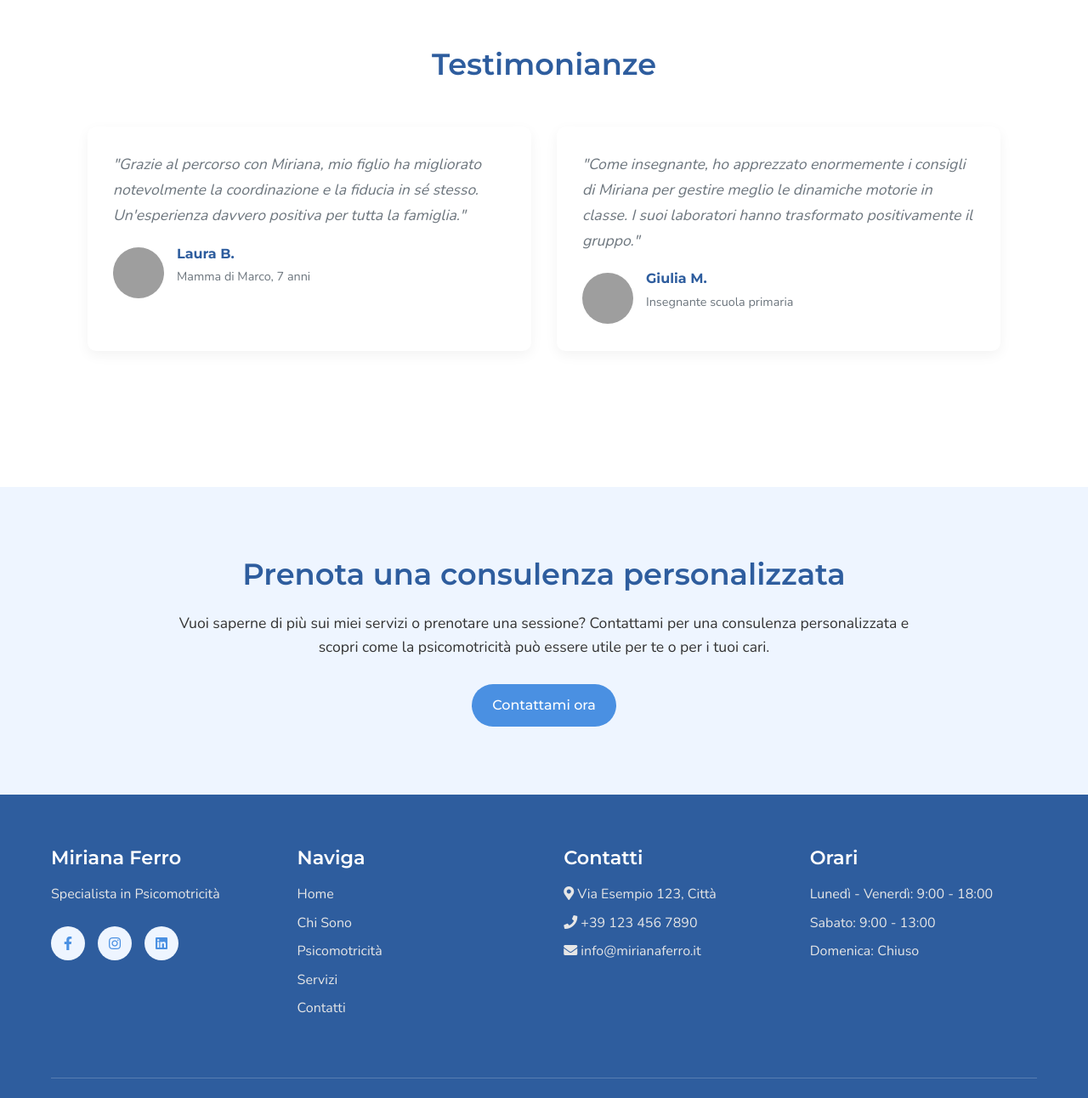
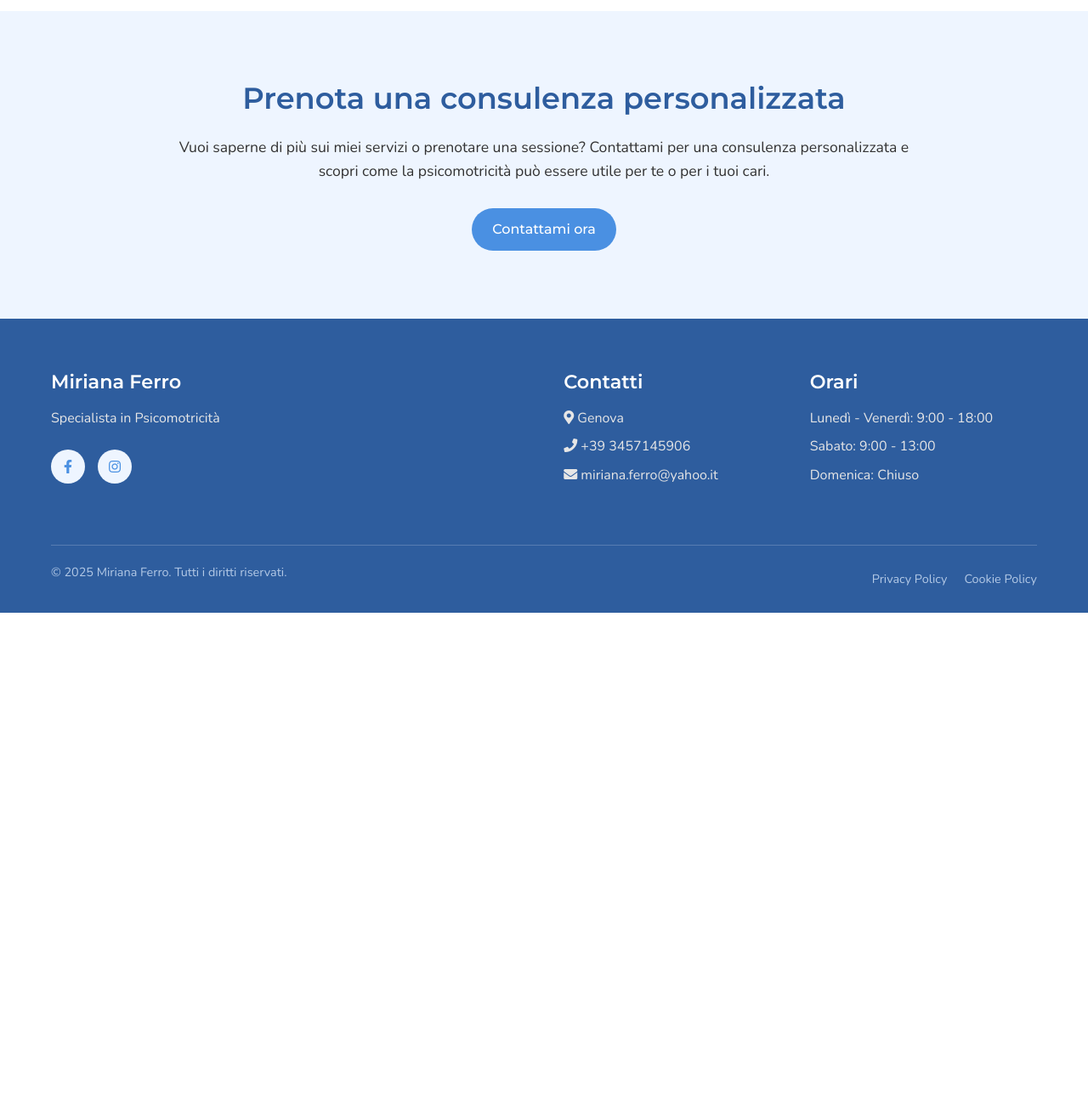
Before and after one commit to aikan86/MirianaPsicomotricita, a React (Create React App) app: page / in a window 1280 px wide. Shown: the part 2471-3763 px from the top of the page at 85% size. After the commit the page ends 3192 px from the top, so only its background shows below. Built offline with nearby package versions, Linux system fonts and the light colour scheme; grey boxes are pictures that could not be loaded.

Commit message:
modifiche sito

```diff
--- a/src/components/Footer.js
+++ b/src/components/Footer.js
@@ -15,29 +15,18 @@ function Footer() {
                 <a href="https://facebook.com/" target="_blank" rel="noopener noreferrer" className="social-icon-link" aria-label="Facebook">
                   <i className="fab fa-facebook-f"></i>
                 </a>
-                <a href="https://instagram.com/" target="_blank" rel="noopener noreferrer" className="social-icon-link" aria-label="Instagram">
+                <a href="https://www.instagram.com/aleli_psicomotricita_genova?igsh=cWJtd2FzMzA2b244" target="_blank" rel="noopener noreferrer" className="social-icon-link" aria-label="Instagram">
                   <i className="fab fa-instagram"></i>
                 </a>
-                <a href="https://linkedin.com/" target="_blank" rel="noopener noreferrer" className="social-icon-link" aria-label="LinkedIn">
-                  <i className="fab fa-linkedin"></i>
-                </a>
               </div>
-            </div>
-            <div className="footer-link-items">
-              <h2>Naviga</h2>
-              <Link to="/">Home</Link>
-              <Link to="/chi-sono">Chi Sono</Link>
-              <Link to="/psicomotricita">Psicomotricità</Link>
-              <Link to="/servizi">Servizi</Link>
-              <Link to="/contatti">Contatti</Link>
             </div>
           </div>
           <div className="footer-link-wrapper">
             <div className="footer-link-items">
               <h2>Contatti</h2>
-              <p><i className="fas fa-map-marker-alt"></i> Via Esempio 123, Città</p>
-              <p><i className="fas fa-phone"></i> +39 123 456 7890</p>
-              <p><i className="fas fa-envelope"></i> info@mirianaferro.it</p>
+              <p><i className="fas fa-map-marker-alt"></i> Genova</p>
+              <p><i className="fas fa-phone"></i> +39 3457145906</p>
+              <p><i className="fas fa-envelope"></i> miriana.ferro@yahoo.it</p>
             </div>
             <div className="footer-link-items">
               <h2>Orari</h2>
--- a/src/pages/Home.js
+++ b/src/pages/Home.js
@@ -106,45 +106,6 @@ function Home() {
         </div>
       </section>
 
-      {/* Testimonials */}
-      <section className="testimonials">
-        <h2>Testimonianze</h2>
-        <div className="testimonials-container">
-          <div className="testimonial-card">
-            <div className="testimonial-content">
-              <p>
-                "Grazie al percorso con Miriana, mio figlio ha migliorato notevolmente la coordinazione
-                e la fiducia in sé stesso. Un'esperienza davvero positiva per tutta la famiglia."
-              </p>
-            </div>
-            <div className="testimonial-author">
-              <img src="/images/testimonial1.jpg" alt="Testimonianza" className="testimonial-image" />
-              <div className="testimonial-info">
-                <h4>Laura B.</h4>
-                <p>Mamma di Marco, 7 anni</p>
-              </div>
-            </div>
-          </div>
-
-          <div className="testimonial-card">
-            <div className="testimonial-content">
-              <p>
-                "Come insegnante, ho apprezzato enormemente i consigli di Miriana per gestire
-                meglio le dinamiche motorie in classe. I suoi laboratori hanno trasformato positivamente
-                il gruppo."
-              </p>
-            </div>
-            <div className="testimonial-author">
-              <img src="/images/testimonial2.jpg" alt="Testimonianza" className="testimonial-image" />
-              <div className="testimonial-info">
-                <h4>Giulia M.</h4>
-                <p>Insegnante scuola primaria</p>
-              </div>
-            </div>
-          </div>
-        </div>
-      </section>
-
       {/* CTA Section */}
       <section className="cta-section">
         <div className="cta-container">
```
